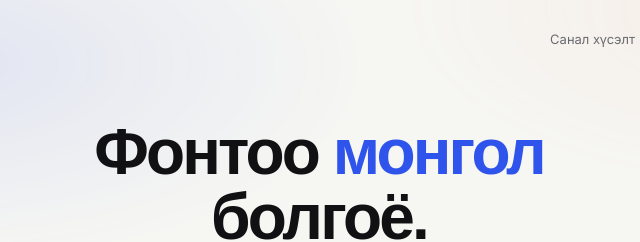
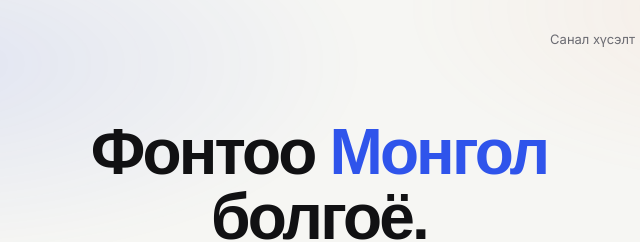
Before and after one commit to supotco4/ou-font, a plain HTML site: page public/beta-4d8df18f/index.html in a window 1280 px wide. Shown: the top 242 px of the page, 321-961 px from the left. Drawn offline with Linux system fonts and the light colour scheme; a web font is replaced by a local one.

Commit message:
Hero: capitalise Монгол
Co-Authored-By: Claude Opus 5.5 <noreply@anthropic.com>
Claude-Session: https://claude.ai/code/session_011bN3URVRFaSHbGUH9Z3KzH

```diff
--- a/public/beta-4d8df18f/index.html
+++ b/public/beta-4d8df18f/index.html
@@ -274,7 +274,7 @@
   </nav>
 
   <section class="hero">
-    <h1>Фонтоо <em>монгол</em><br>болгоё.</h1>
+    <h1>Фонтоо <em>Монгол</em><br>болгоё.</h1>
     <p class="lead">Ө ө Ү ү, мөн дутуу кирилл үсгүүдийг фонтын өөрийн хэлбэрээс нь автоматаар үүсгэнэ. Файл тань таны төхөөрөмжөөс гарахгүй.</p>
   </section>
 
```
Also changed, not shown: public/index.html (+1 -1 lines).
